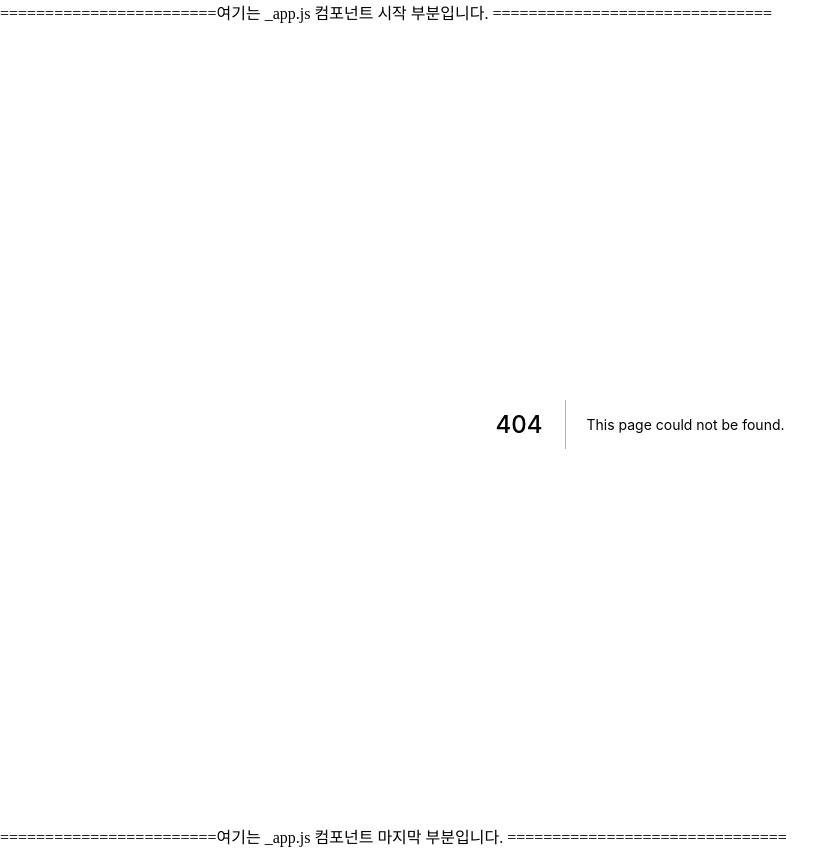
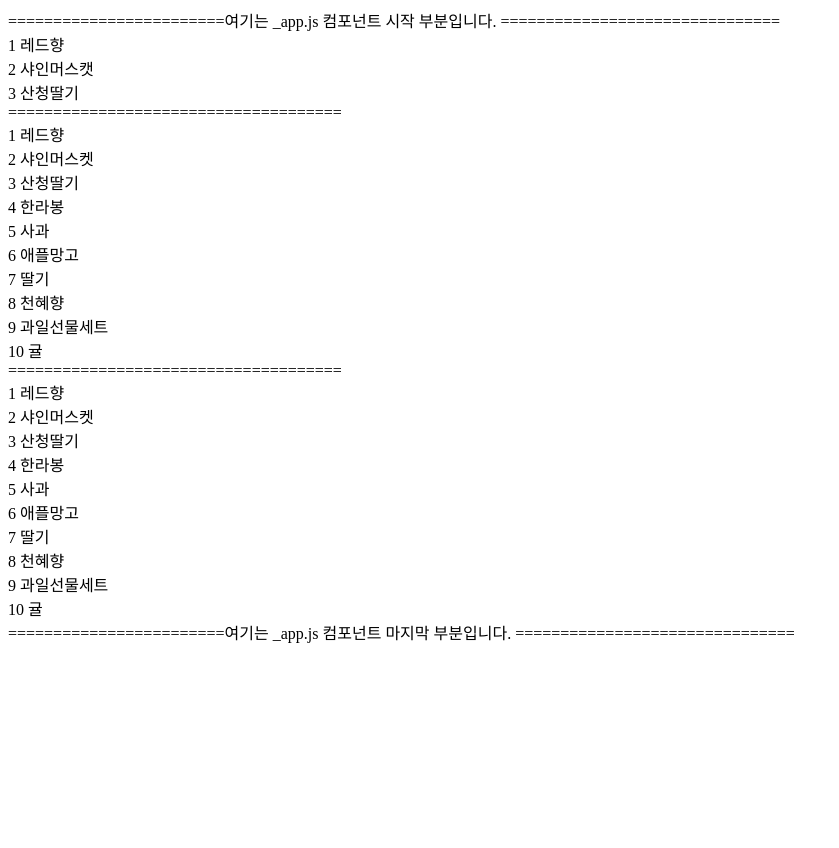
Before and after one commit to kiki8863/frontStudy, a Next.js app in the folder class/: page /section08/08-01-map-fruits in a window 1280 px wide. Before the commit this address had no page. Shown: the whole page, without its empty margins (0-839 px from the left). After the commit the page ends 800 px from the top, so only its background shows below. Built offline with nearby package versions, Linux system fonts and the light colour scheme.

Commit message:
섹션 08 진행중

```diff
--- /dev/null
+++ b/class/pages/section08/08-01-map-fruits/index.js
@@ -0,0 +1,33 @@
+//컴포넌트 위에 만든 이유: 컴포넌트가 리랜더링 되도 안만들어짐 - 효율적
+const FRUITS = [
+    { number: 1, title : "레드향" }, // <div>1 레드향</div>
+    { number: 2, title : "샤인머스켓" }, // <div>2 샤인머스캣</div>
+    { number: 3, title : "산청딸기" },
+    { number: 4, title : "한라봉" },
+    { number: 5, title : "사과" },
+    { number: 6, title : "애플망고" },
+    { number: 7, title : "딸기" },
+    { number: 8, title : "천혜향" },
+    { number: 9, title : "과일선물세트" },
+    { number: 10, title : "귤" },
+]
+
+export default function MapFruitsPage(){
+    // 1. 가장 기본 예제
+    const aaa = [ <div>1 레드향</div>, <div>2 샤인머스캣</div>, <div>3 산청딸기</div> ];
+
+    // 2. 실무 백엔드 데이터 예제
+    const bbb= FRUITS.map( el => <div> { el.number } { el.title } </div> );
+    return(
+        <div>
+            <div> { aaa }</div>
+            =====================================
+            <div>{ bbb } </div>
+            =====================================
+            <div>
+                { /* 3. 실무 효율적인 랜더링 예제 */ }
+                {  FRUITS.map( el => <div> { el.number } { el.title } </div> ) }
+            </div>
+        </div>
+    )
+}
```
Also changed, not shown: class/pages/section08/08-02-map-boards/index.js (added, +39 -0 lines).
